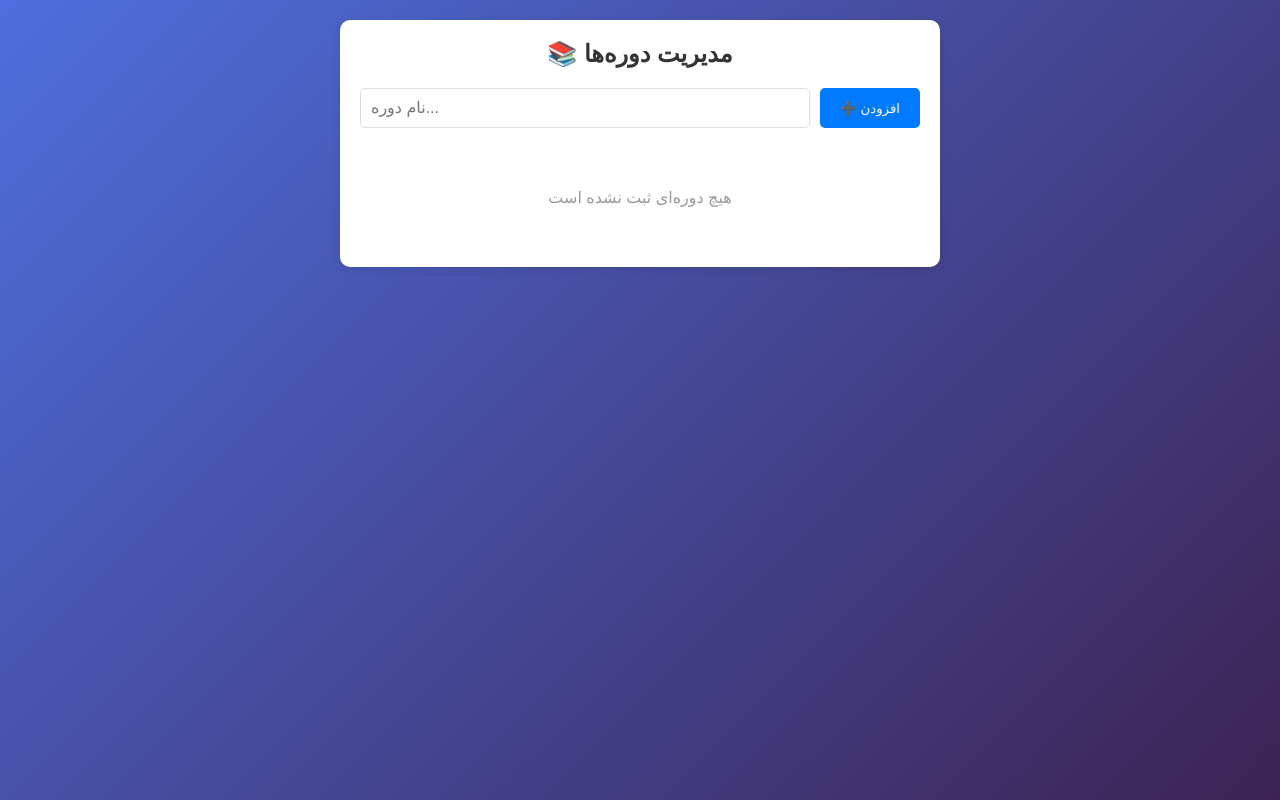
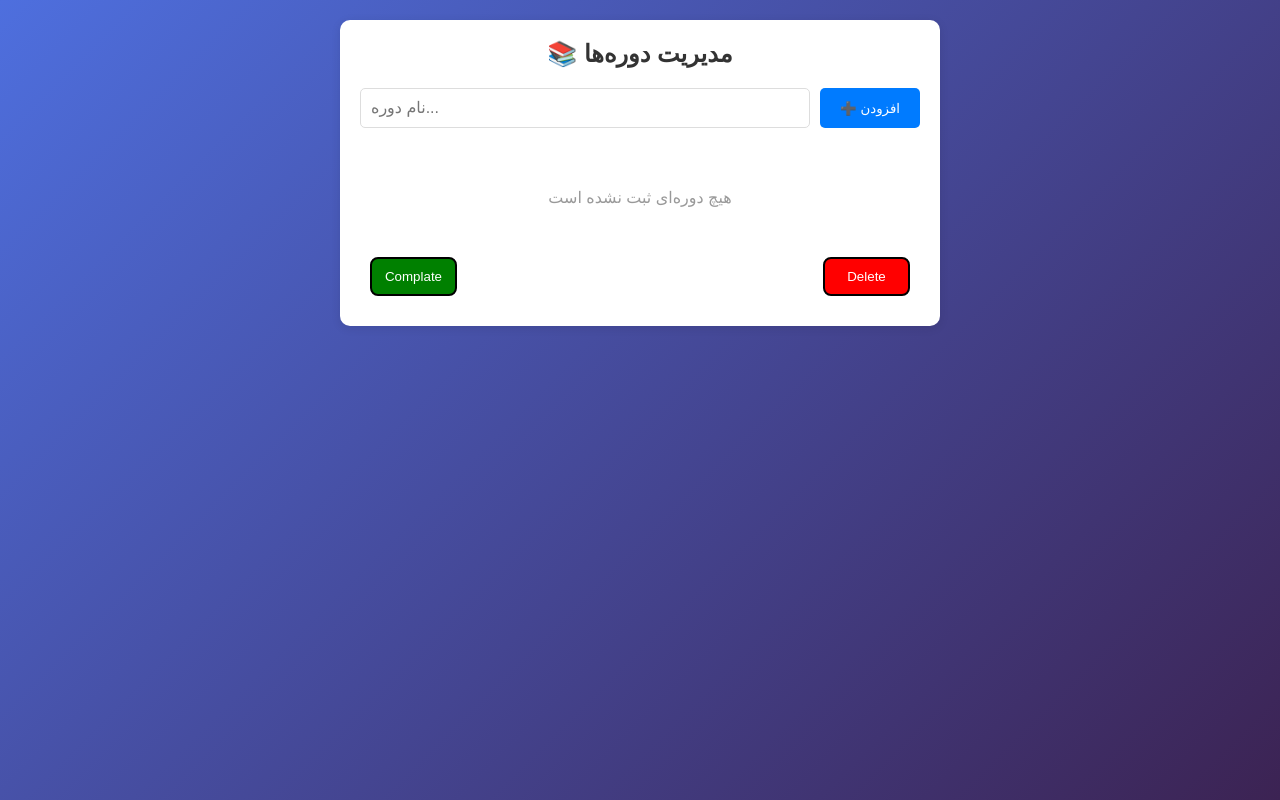
Before and after one commit to amingholipoor5327-oss/Todo-List, a React (Create React App) app: page / in a window 1280 px wide. Built offline with nearby package versions, Linux system fonts and the light colour scheme.

Commit message:
added basic files complate and delete

```diff
--- a/src/App.css
+++ b/src/App.css
@@ -61,3 +61,50 @@ h1 {
   color: #999;
   padding: 40px;
 }
+.complate{
+  background-color: green;
+  padding: 10px;
+  color: white;
+  border: 2px solid black;
+  border-radius: 8px;
+  margin: 10px;
+  cursor: pointer;
+  width:87px;
+  transition: all .5s ease;
+
+
+}
+.complate:hover{
+   background: linear-gradient(90deg, #009e3d, #009349, #68e8ca, #34fc9f);
+  background-size: 300% 100%;
+  animation: gradientMove 3s ease infinite;
+  transform: translateY(-5px);
+  color: black;
+}
+
+.Delete{
+   background-color: rgb(255, 0, 0);
+  padding: 10px;
+  color: white;
+  border: 2px solid black;
+  border-radius: 8px;
+  margin: 10px;
+  cursor: pointer;
+  width:87px;
+  float: right;
+  transition: all .5s ease;
+}
+
+.Delete:hover{
+   background: linear-gradient(90deg, #ff5e00, #da0000, #f09696, #ff0000);
+  background-size: 300% 100%;
+  animation: gradientMove 3s ease infinite;
+  transform: translateY(-5px);
+  color: black;
+}
+
+@keyframes gradientMove {
+  0% { background-position: 0% 50%; }
+  50% { background-position: 100% 50%; }
+  100% { background-position: 0% 50%; }
+}
--- a/src/App.js
+++ b/src/App.js
@@ -1,6 +1,6 @@
 import "./App.css";
 import { useEffect, useState } from "react";
-import { Course } from "./component/course";
+import { Course } from "./component/Course/course";
 function App() {
 
 const [courselist, setCourselist] = useState(() => {
@@ -85,6 +85,9 @@ useEffect(() => {
           />
         ))
       )}
+
+      <button className="complate">Complate</button>
+      <button className="Delete">Delete</button>
     </div>
   );
 }
--- /dev/null
+++ b/src/component/Complete/complete.js
@@ -0,0 +1,5 @@
+export const Complete = ()=>{
+    return(<div>
+
+    </div>)
+}
```
Also changed, not shown: src/component/Complete/complete.css (added), src/component/Course/course.css (renamed from src/component/course.css), src/component/Course/course.js (renamed from src/component/course.js).
